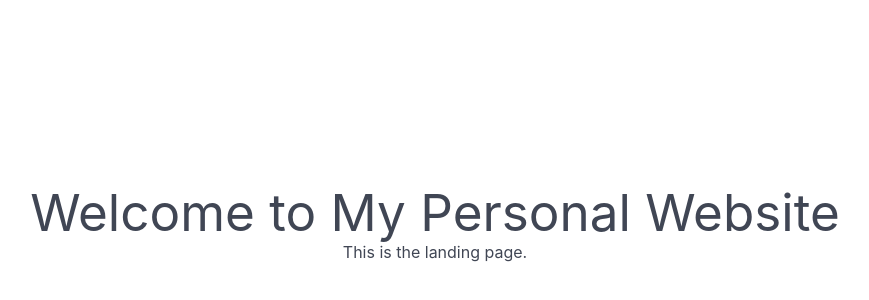
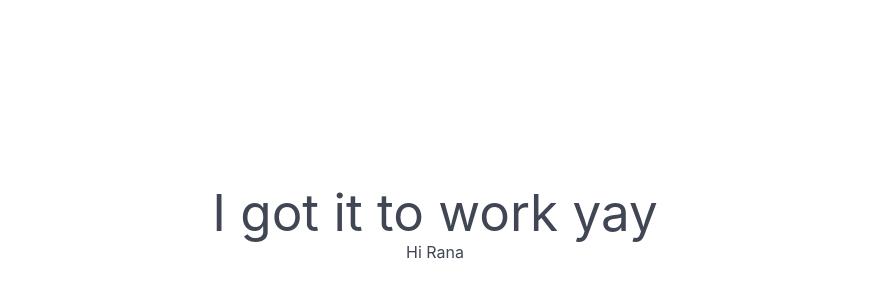
Before and after one commit to pforn/website, a React (Vite) app: page / in a window 1280 px wide. Shown: the part 176-476 px from the top of the page, without its empty margins (205-1074 px from the left). Built offline with nearby package versions, Linux system fonts and the light colour scheme.

Commit message:
Changed text

```diff
--- a/src/components/Home/Home.jsx
+++ b/src/components/Home/Home.jsx
@@ -3,8 +3,8 @@ import React from "react";
 const Home = () => {
   return (
     <div>
-      <h1>Welcome to My Personal Website</h1>
-      <p>This is the landing page.</p>
+      <h1>I got it to work yay</h1>
+      <p>Hi Rana</p>
     </div>
   );
 };
```
